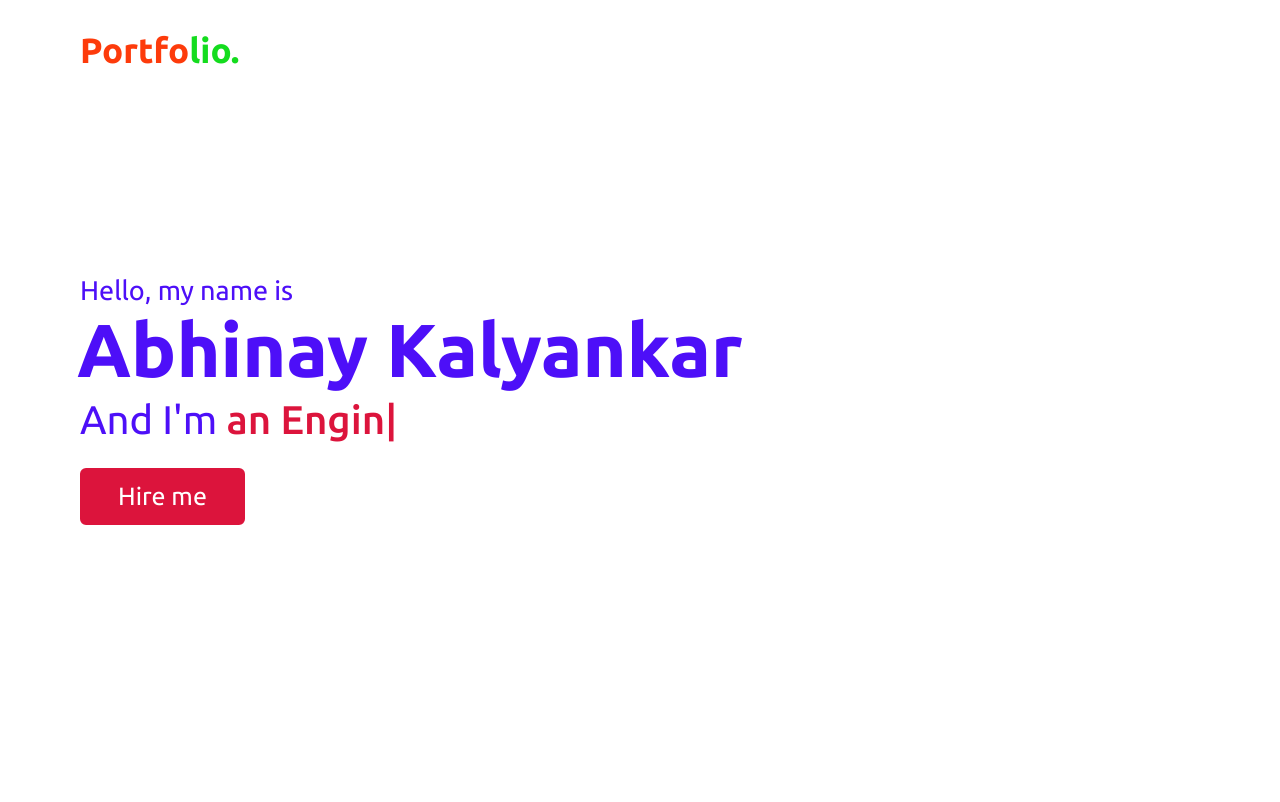
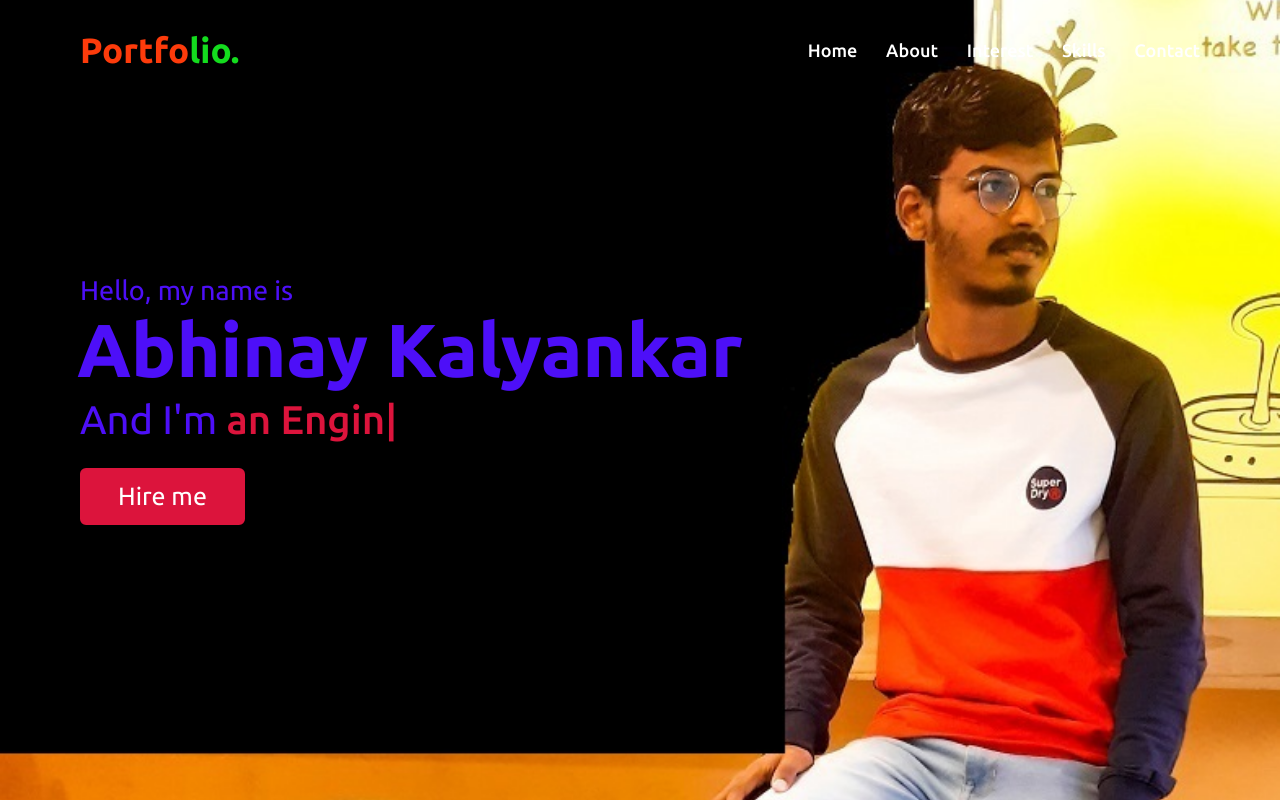
Before and after one commit to ayushabhi/my_portfolio, a plain HTML site: page index.html in a window 1280 px wide. Shown: the top 802 px of the page. Drawn offline with nearby package versions, Linux system fonts and the light colour scheme.

Commit message:
Update style.css

```diff
--- a/style.css
+++ b/style.css
@@ -165,7 +165,7 @@ section .title::after{
 /* home section styling */
 .home{
     display: flex;
-    background: url("images/20201226_173217.jpg") no-repeat center;
+    background: url("20201226_173217.jpg") no-repeat center;
     height: 100vh;
     color: rgb(77, 15, 248);
     min-height: 500px;
```
